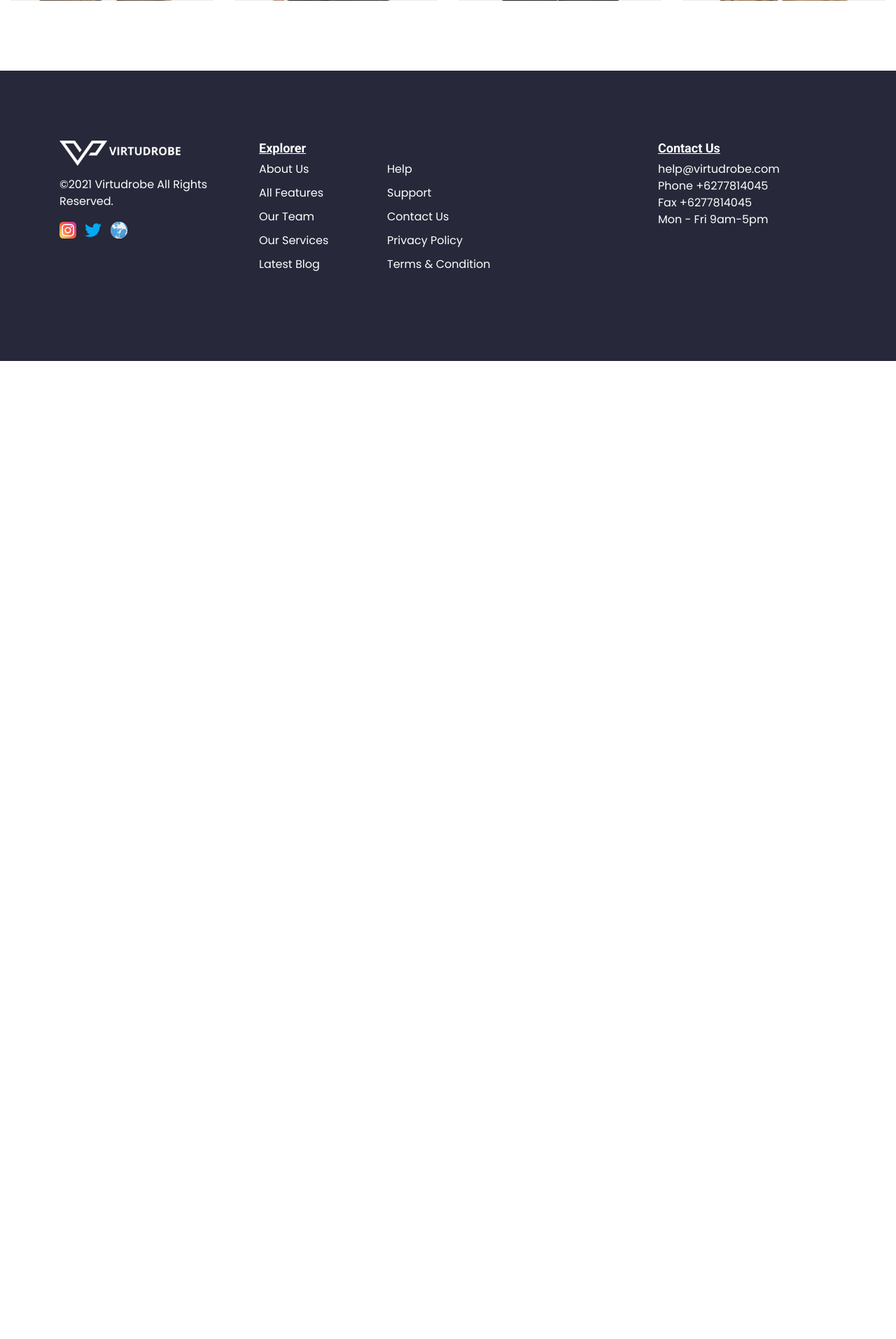
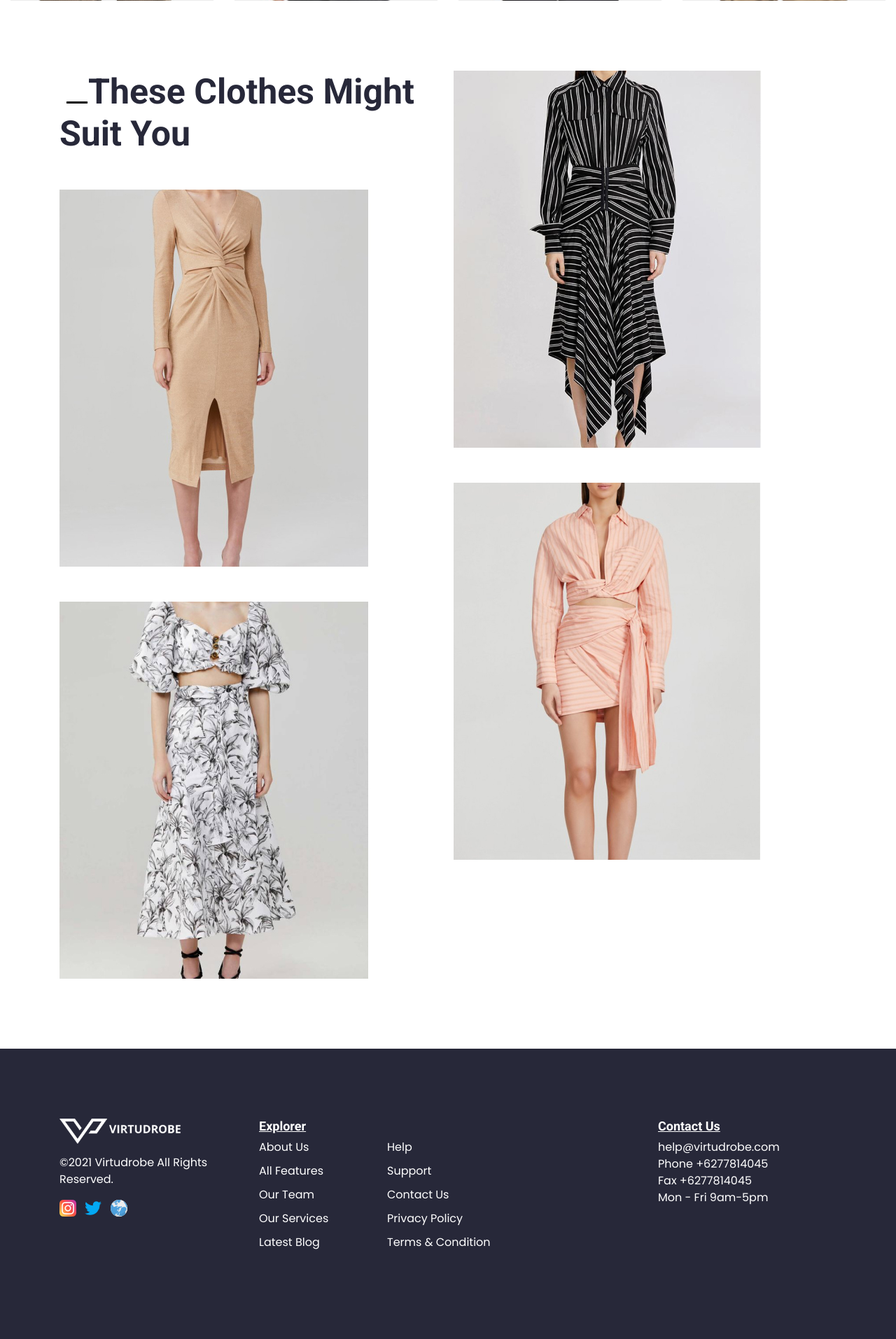
Before and after one commit to Virtudrobe/VirtudrobeWeb, a CodeIgniter app: page /VirtudrobeWeb/ in a window 1280 px wide. Shown: the part 2560-4474 px from the top of the page at 70% size. Before the commit the page ends 3076 px from the top, so only its background shows below. Run offline with CodeIgniter, Linux system fonts and the light colour scheme; some libraries are stand-ins or nearby versions.

Commit message:
Create styling for recommendation homepage

```diff
--- a/application/views/home.php
+++ b/application/views/home.php
@@ -20,7 +20,7 @@
     <section class="vision-mission custom-my">
         <div class="container">
             <div class="row">
-                <div class="col-md-3 col-sm-4">
+                <div class="col-lg-3 col-md-5">
                     <h1 class="vision-mission-title">
                         VISION & MISSION
                     </h1>
@@ -125,4 +125,29 @@
             </div>
         </div>
     </section>
+
+    <!-- Recommendation -->
+    <section class="home-recommendation custom-my">
+        <div class="container">
+            <div class="recommendation-wrapper">
+                <div class="recommendation">
+                    <h1 class="recommendation-title">
+                    <span class="underline"></span> These Clothes Might Suit You
+                    </h1>
+                </div>
+                <div class="recommendation">
+                    <img class="img-fluid" src="<?= base_url('assets/'); ?>img/clothes/clothes8.jpg" alt="">
+                </div>
+                <div class="recommendation">
+                    <img class="img-fluid" src="<?= base_url('assets/'); ?>img/clothes/clothes9.jpg" alt="">
+                </div>
+                <div class="recommendation">
+                    <img class="img-fluid" src="<?= base_url('assets/'); ?>img/clothes/clothes10.jpg" alt="">
+                </div>
+                <div class="recommendation">
+                    <img class="img-fluid" src="<?= base_url('assets/'); ?>img/clothes/clothes11.jpg" alt="">
+                </div>
+            </div>
+        </div>
+    </section>
 </main>
--- a/assets/css/styles.css
+++ b/assets/css/styles.css
@@ -247,8 +247,8 @@ footer .useful-links li {
 .home-products ul.nav .nav-link {
     border-radius: 0;
     color: var(--dark);
-    margin-left: 10px;
-    margin-right: 10px;
+    margin-left: 5px;
+    margin-right: 5px;
 }
 .home-products ul.nav .nav-link:hover {
     color: var(--primary);
@@ -262,18 +262,62 @@ footer .useful-links li {
 }
 .home-products .products-clothes {
     width: 100%;
-    height: 450px;
+    height: 220px;
     object-fit: cover;
     margin-bottom: 30px;
+}
+
+/* recommendation */
+.recommendation-wrapper {
+    column-count: 2;
+}
+.recommendation {
+    margin-bottom: 30px;
+}
+.recommendation .recommendation-title {
+    font-size: 24px;
+}
+.recommendation .underline {
+    display: none;
+    position: relative;
+    right: -10px;
+    width: 30px;
+    height: 100%;
+    border-bottom: 3px solid var(--black);
 }
 
 /* // Small devices (landscape phones, 576px and up) */
 @media (min-width: 576px) {
 
+    /* products */
+    .home-products ul.nav .nav-link {
+        border-radius: 0;
+        color: var(--dark);
+        margin-left: 10px;
+        margin-right: 10px;
+    }
+    .home-products .products-clothes {
+        height: 450px;
+    }
+
+    /* recommendation */
+    .recommendation .underline {
+        display: inline-block;
+    }
 }
 
 /* // Medium devices (tablets, 768px and up) */
 @media (min-width: 768px) {
+    /* Vision Mission */
+
+    .vision-mission .text-box:last-child{
+        margin-left: 10%;
+        padding-top: 20px;
+    }
+    .vision-mission .text-box:first-child {
+        padding-top: 10px;
+        margin-right: 10%;
+    }
     /* Trends */
     .home-trends .trends-clothes .clothes {
         margin-bottom: 0px;
@@ -284,6 +328,14 @@ footer .useful-links li {
     /* Products */
     .home-products .products-clothes {
         height: 500px;
+    }
+
+    /* Recommendation */
+    .recommendation {
+        margin-bottom: 50px;
+    }
+    .recommendation .recommendation-title {
+        font-size: 40px;
     }
 }
 
@@ -335,6 +387,11 @@ footer .useful-links li {
     .home-products .products-clothes {
         margin-bottom: 0;
     }
+
+    /* Recommendation */
+    .recommendation .recommendation-title {
+        font-size: 50px;
+    }
 }
 
 /* // Extra large devices (large desktops, 1200px and up) */
```
Also changed, not shown: assets/img/clothes/clothes10.jpg (added), assets/img/clothes/clothes11.jpg (added), assets/img/clothes/clothes8.jpg (added), assets/img/clothes/clothes9.jpg (added).
